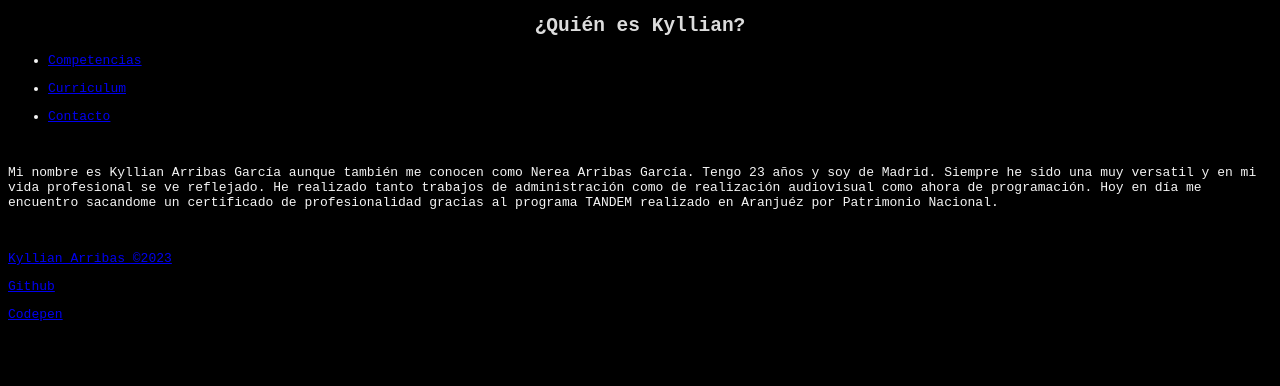
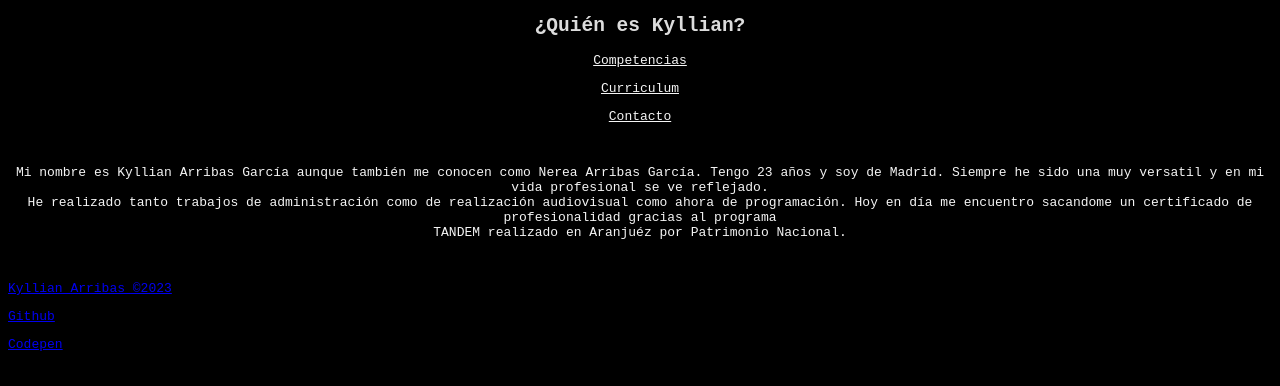
Before and after one commit to yekaos/primera-web, a plain HTML site: page index.html in a window 1280 px wide. Shown: the part 122-508 px from the top of the page. Drawn offline with Linux system fonts and the light colour scheme.

Commit message:
Add files via upload

```diff
--- a/css/style.css
+++ b/css/style.css
@@ -12,10 +12,14 @@ h2 {
 main {
   color: whitesmoke;
 }
+.presentacion {
+  text-align: center;
+}
 body {
 font-family: monospace;
   background-color: black;
 }
 .lista {
   color: whitesmoke;
+  text-align: center;
 }
--- a/index.html
+++ b/index.html
@@ -16,15 +16,13 @@
         <h1 id="inicio">Inicio</h1>
         <h2>¿Quién es Kyllian?</h2>
         <nav>
-          <ul class="lista">
-          <li><a href="competencias.html"><p>Competencias</p></a></li>
-          <li><a href="curriculum.html"><p>Curriculum</p></a></li>
-          <li><a href="contacto.html"><p>Contacto</p></a></li>
+          <a class="lista" href="competencias.html"><p>Competencias</p></a>
+          <a class="lista" href="curriculum.html"><p>Curriculum</p></a>
+          <a class="lista" href="contacto.html"><p>Contacto</p></a>
           <br>
-        </ul>
         </nav>
         <main>
-          <p>Mi nombre es Kyllian Arribas García aunque también me conocen como Nerea Arribas García. Tengo 23 años y soy de Madrid. Siempre he sido una muy versatil y en mi vida profesional se ve reflejado. He realizado tanto trabajos de administración como de realización audiovisual como ahora de programación. Hoy en día me encuentro sacandome un certificado de profesionalidad gracias al programa TANDEM realizado en Aranjuéz por Patrimonio Nacional.</p>
+          <p class="presentacion">Mi nombre es Kyllian Arribas García aunque también me conocen como Nerea Arribas García. Tengo 23 años y soy de Madrid. Siempre he sido una muy versatil y en mi vida profesional se ve reflejado.<br>He realizado tanto trabajos de administración como de realización audiovisual como ahora de programación. Hoy en día me encuentro sacandome un certificado de profesionalidad gracias al programa <br> TANDEM realizado en Aranjuéz por Patrimonio Nacional.</p>
           <br>
           <footer>
             <p><a href="#inicio">Kyllian Arribas &copy;2023</p></a>
```
Also changed, not shown: competencias.html (+3 -5 lines), contacto.html (+3 -5 lines), curriculum.html (+4 -6 lines).
